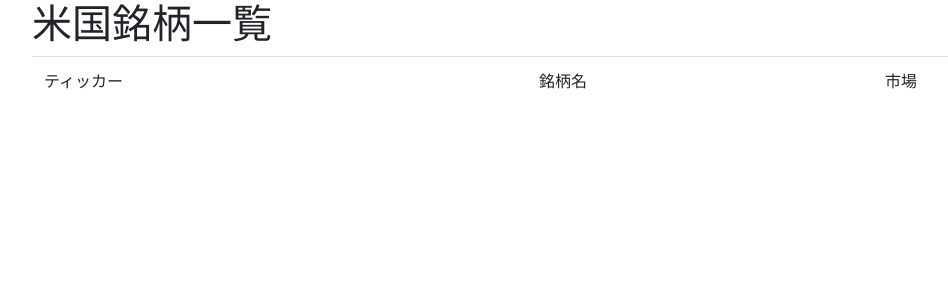
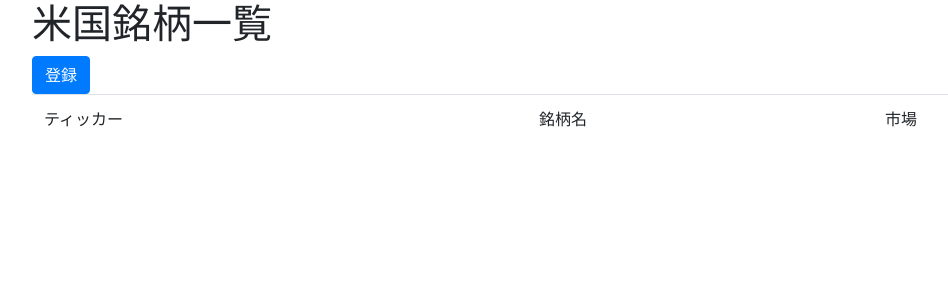
Before and after one commit to hirosphere-ja/usstockdb, a Django app: template usstocklist/templates/usstocklist/usstock_list.html in a window 1280 px wide. Shown: the top 300 px of the page, without its empty margins (53-1001 px from the left). Run offline with Django 3.2, Linux system fonts and the light colour scheme; the template is opened without the code that fills it, so the values that code supplies are empty; parts of the project's set-up code (start-up, migrations or seed data) failed here and were passed over; some libraries are stand-ins or nearby versions.

Commit message:
登録ボタンを追加

```diff
--- a/usstocklist/templates/usstocklist/usstock_list.html
+++ b/usstocklist/templates/usstocklist/usstock_list.html
@@ -6,6 +6,7 @@
 
 {% block content %}
   <h1>米国銘柄一覧</h1>
+  <a href="{% url 'add' %}" class="btn btn-primary">登録</a>
   <table class="table">
     <thead>
       <tr>
```
